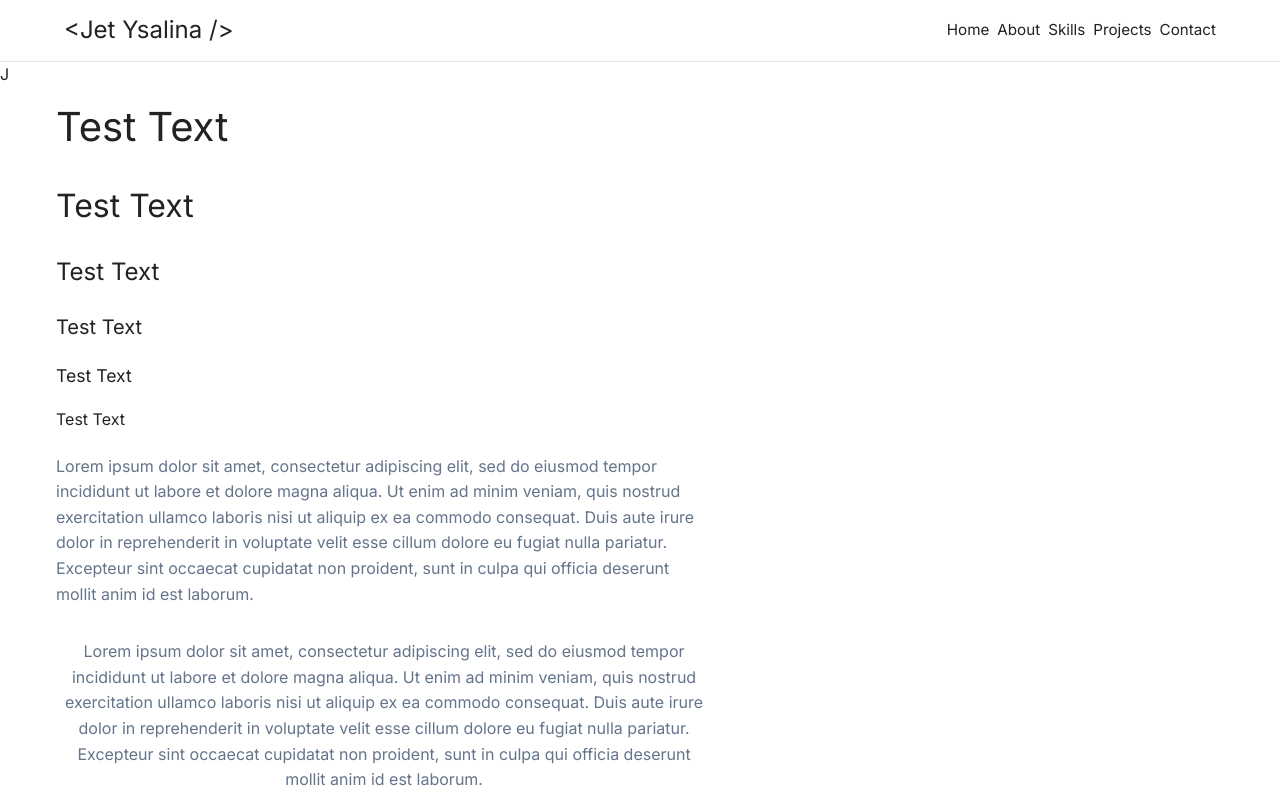
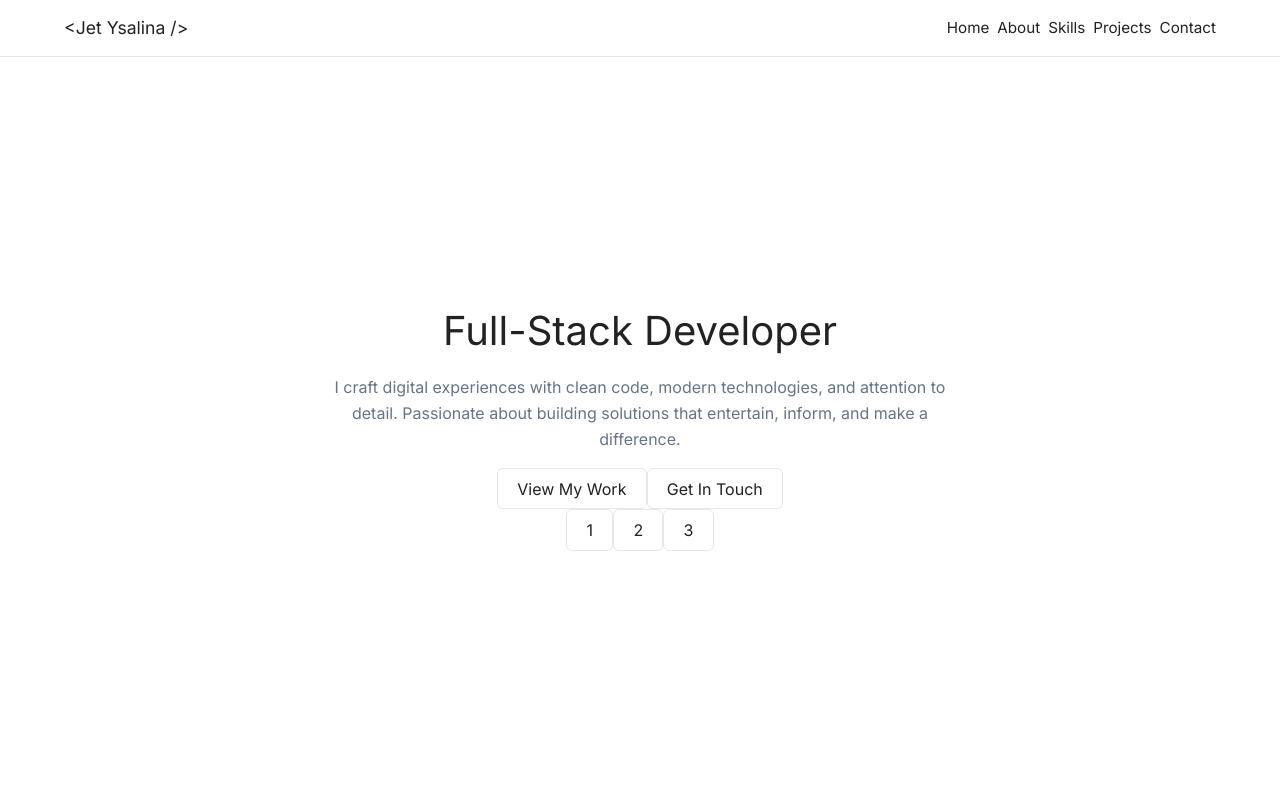
Before and after one commit to McJet/personal-website, a Vue app: page / in a window 1280 px wide. Shown: the top 800 px of the page. Built offline with nearby package versions, Linux system fonts and the light colour scheme.

Commit message:
updated HeroSection

```diff
--- a/src/components/HeroSection.vue
+++ b/src/components/HeroSection.vue
@@ -1,9 +1,36 @@
 <script setup></script>
 
-<template>J</template>
+<template>
+  <section class="hero">
+    <div class="container">
+      <h1 class="text-center">Full-Stack Developer</h1>
+      <p class="text-center">
+        I craft digital experiences with clean code, modern technologies, and
+        attention to detail. Passionate about building solutions that entertain,
+        inform, and make a difference.
+      </p>
+      <div>
+        <button>View My Work</button>
+        <button>Get In Touch</button>
+      </div>
+      <div>
+        <button>1</button>
+        <button>2</button>
+        <button>3</button>
+      </div>
+    </div>
+  </section>
+</template>
 
 <style scoped>
-button {
-  color: red;
+.hero {
+  display: flex;
+  align-items: center;
+  height: calc(100vh - 56px);
+  .container {
+    display: flex;
+    flex-direction: column;
+    align-items: center;
+  }
 }
 </style>
--- a/src/components/NavBar.vue
+++ b/src/components/NavBar.vue
@@ -3,7 +3,7 @@
 <template>
   <header class="nav-bar">
     <div class="container">
-      <h3 class="name">&lt;Jet Ysalina &#47;&gt;</h3>
+      <h5 class="name">&lt;Jet Ysalina &#47;&gt;</h5>
       <nav>
         <a>Home</a>
         <a>About</a>
@@ -26,6 +26,9 @@
     display: flex;
     align-items: center;
     justify-content: space-between;
+    padding-top: 0;
+    padding-bottom: 0;
+    height: 56px;
   }
   .name {
     margin: 0;
```
